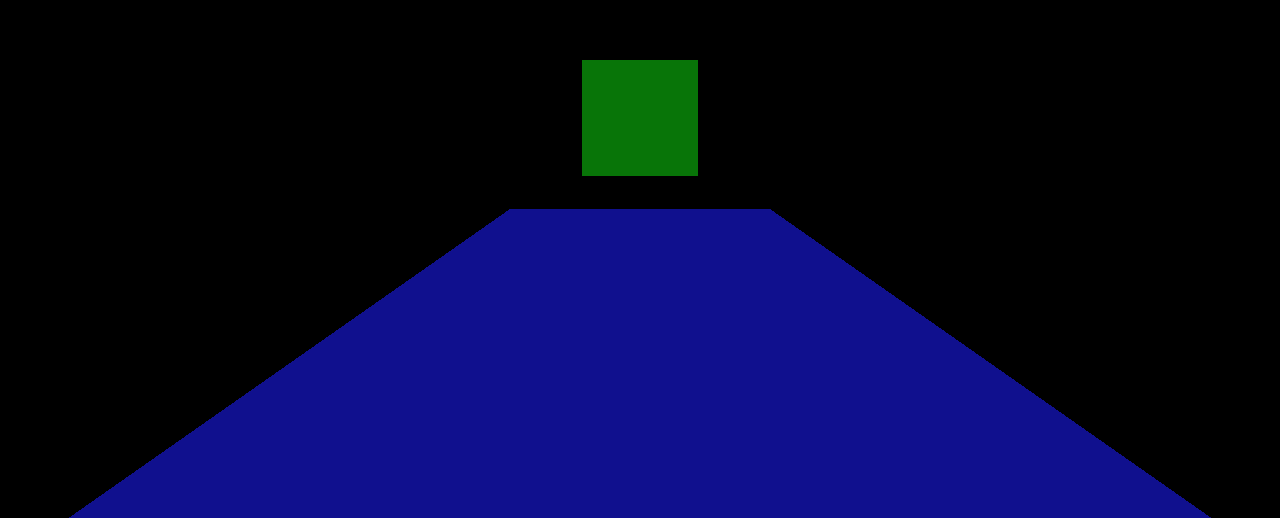
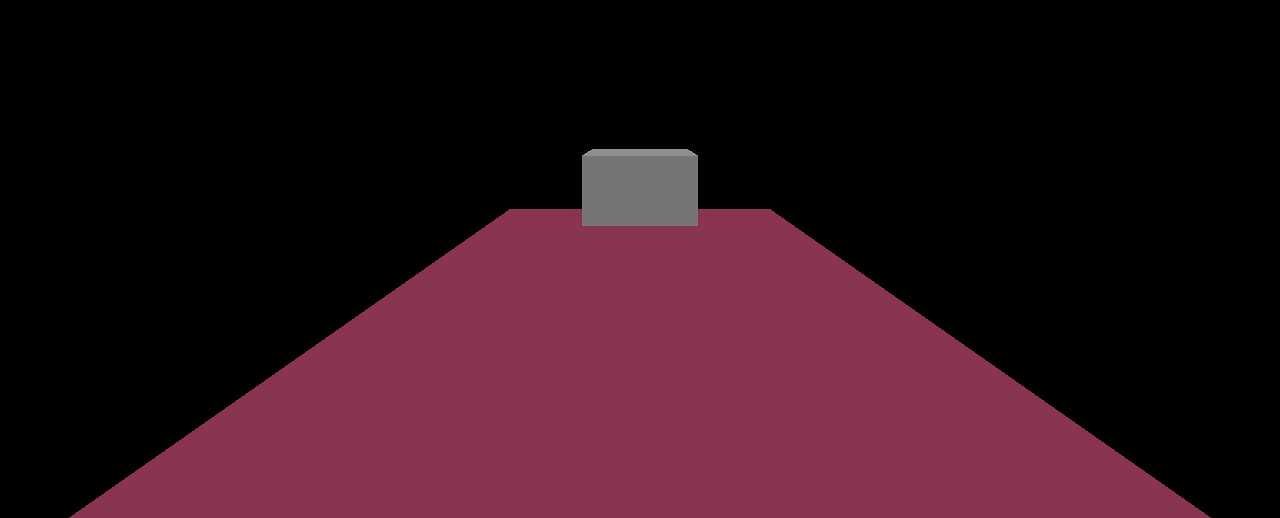
Before and after one commit to nugmara/Learning-threeJS, a plain HTML site: page index.html in a window 1280 px wide. Shown: the part 282-800 px from the top of the page. Drawn offline with nearby package versions, Linux system fonts and the light colour scheme; animation ran at ten frames a second.

Commit message:
Add gravity

```diff
--- a/index.html
+++ b/index.html
@@ -21,66 +21,135 @@
       {
         "imports": {
           "three": "https://unpkg.com/three@0.155.0/build/three.module.js",
-            "three/addons/": "https://unpkg.com/three@0.150.1/examples/jsm/"
+          "three/addons/": "https://unpkg.com/three@0.155.0/examples/jsm/"
         }
       }
     </script>
 
     <script type="module">
-        import * as THREE from 'three'
-        import { OrbitControls } from 'three/addons/controls/OrbitControls.js'
+      import * as THREE from "three";
+      import { OrbitControls } from "three/addons/controls/OrbitControls.js";
 
-        const scene = new THREE.Scene()
+      const scene = new THREE.Scene();
       const camera = new THREE.PerspectiveCamera(
         75,
         window.innerWidth / window.innerHeight,
         0.1,
         1000
-        )
+      );
 
-        const renderer = new THREE.WebGLRenderer()
-        renderer.shadowMap.enabled = true
-        renderer.setSize(window.innerWidth, window.innerHeight)
-        document.body.appendChild(renderer.domElement)
+      const renderer = new THREE.WebGLRenderer();
+      renderer.shadowMap.enabled = true;
+      renderer.setSize(window.innerWidth, window.innerHeight);
+      document.body.appendChild(renderer.domElement);
 
-        const controls = new OrbitControls(camera, renderer.domElement)
+      const controls = new OrbitControls(camera, renderer.domElement);
 
       class Box extends THREE.Mesh {
+        constructor({
+          width,
+          height,
+          depth,
+          color = "#ffffff",
+          velocity = {
+            x: 0,
+            y: 0,
+            z: 0,
+          },
+          position = {
+            x: 0,
+            y: 0,
+            z: 0,
+          },
+        }) {
+          super(
+            new THREE.BoxGeometry(width, height, depth),
+            new THREE.MeshStandardMaterial({ color: color })
+          );
+          this.width = width;
+          this.height = height;
+          this.depth = depth;
 
+          this.position.set(position.x, position.y, position.z);
+
+          this.bottom = this.position.y - this.height / 2;
+          this.top = this.position.y + this.height / 2;
+
+          this.velocity = velocity;
+          this.gravity = -0.005;
         }
 
-        const geometry = new THREE.BoxGeometry(1, 1, 1)
-        const material = new THREE.MeshStandardMaterial({ color: 0x00ff00 })
-        const cube = new THREE.Mesh(geometry, material)
+        update(ground) {
+          this.bottom = this.position.y - this.height / 2;
+          this.top = this.position.y + this.height / 2;
+
+          this.applyGravity(ground)
+        }
+        applyGravity(ground) {
+          this.velocity.y += this.gravity;
+
+          // this is where we hit the ground
+          if (this.bottom + this.velocity.y <= ground.top) {
+            this.velocity.y *= 0.8;
+            this.velocity.y = -this.velocity.y;
+          } else {
+            this.position.y += this.velocity.y;
+          }
+        }
+      }
+
+      const cube = new Box({
+        width: 1,
+        height: 1,
+        depth: 1,
+        velocity: {
+          x: 0,
+          y: -0.01,
+          z: 0,
+        },
+      });
       cube.castShadow = true;
-        scene.add(cube)
+      scene.add(cube);
 
-        const ground = new THREE.Mesh(
-            new THREE.BoxGeometry(5, 0.5, 10),
-            new THREE.MeshStandardMaterial({ color: 0x0000ff })
-        )
+      const ground = new Box({
+        width: 5,
+        height: 0.5,
+        depth: 10,
+        color: "#F65D94",
+        position: {
+          x: 0,
+          y: -2,
+          z: 0,
+        },
+      });
+
+      console.log(ground.position.y, ground.top);
+
       ground.receiveShadow = true;
-        ground.position.y = -2
-        scene.add(ground)
+      scene.add(ground);
 
-        const light = new THREE.DirectionalLight(0xffffff, 1)
+      const light = new THREE.DirectionalLight(0xffffff, 1);
       light.position.y = 3;
       light.position.z = 2;
       light.castShadow = true;
-        scene.add(light)
+      scene.add(light);
 
-        camera.position.z = 5
+      camera.position.z = 5;
+      // console.log(ground.top)
+      // console.log(cube.bottom)
 
-        console.log(cube.height)
+      //  console.log(cube.position.y - cube.height / 2)
+      //  console.log(ground.position.y + ground.height / 2)
 
       function animate() {
-          requestAnimationFrame(animate)
-          renderer.render(scene, camera)
-        //   cube.position.y += -0.01
+        requestAnimationFrame(animate);
+        renderer.render(scene, camera);
+        cube.update(ground);
+        // cube.position.y += -0.01;
         //   cube.rotation.x += 0.01
         //   cube.rotation.y += 0.01
       }
-        animate()
+      animate();
     </script>
   </body>
 </html>
```
Lines whose indentation alone changed are shown as unchanged.
